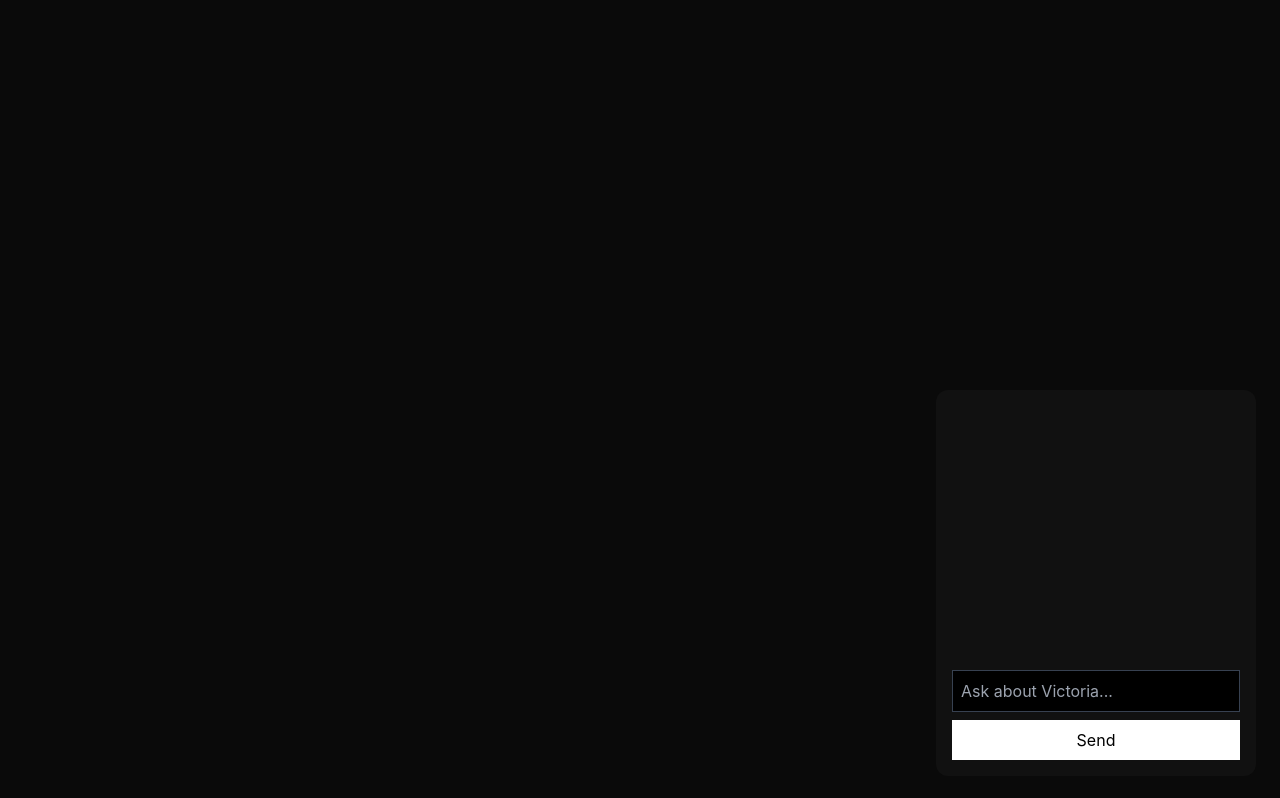
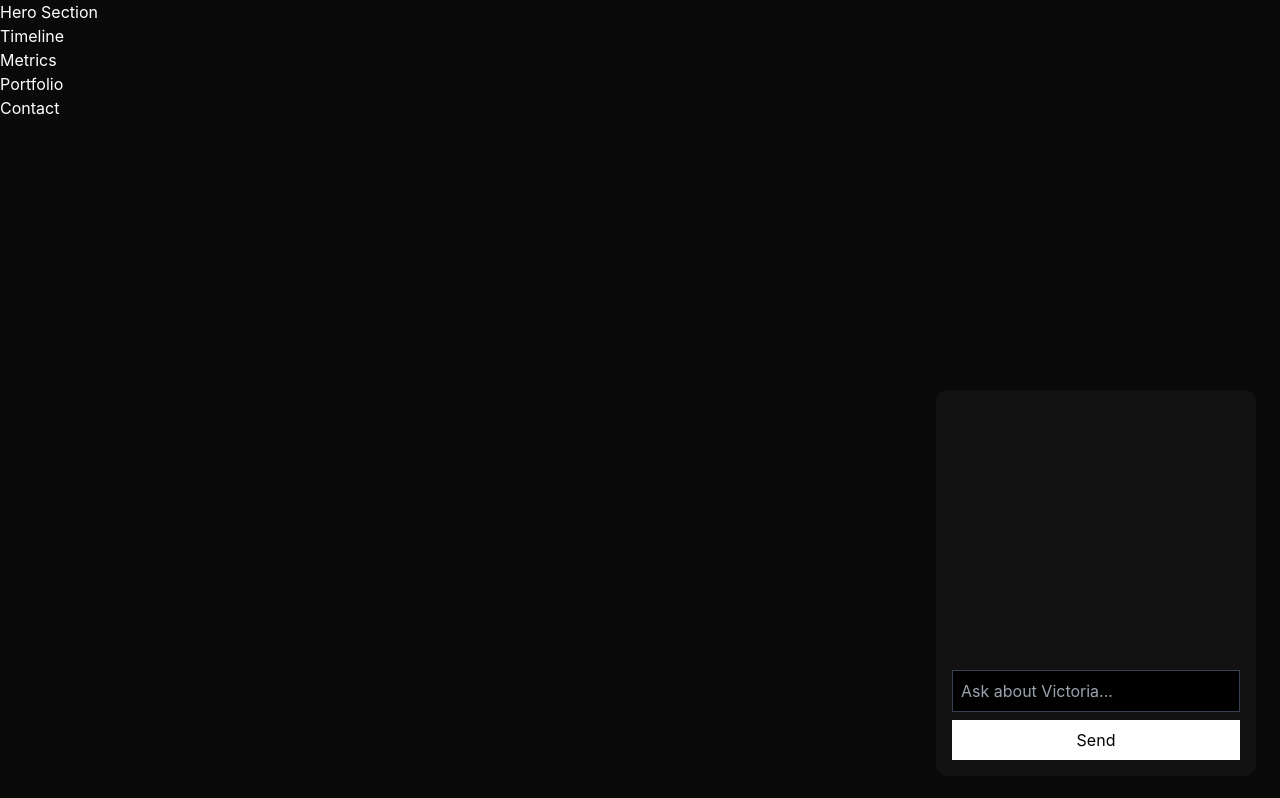
Before and after one commit to Emife1/victoria-emife-portfolio, a Next.js app: page / in a window 1280 px wide. Built offline with nearby package versions, Linux system fonts and the light colour scheme.

Commit message:
fix: add missing section components (actual files)

```diff
--- a/components/sections/ContactSection.tsx
+++ b/components/sections/ContactSection.tsx
@@ -1 +1,3 @@
-export default function ContactSection(){return <section></section>;}
+export default function ContactSection() {
+  return <section>Contact</section>;
+}
--- a/components/sections/HeroSection.tsx
+++ b/components/sections/HeroSection.tsx
@@ -1 +1,3 @@
-export default function HeroSection(){return <section></section>;}
+export default function HeroSection() {
+  return <section>Hero Section</section>;
+}
--- a/components/sections/MetricsDashboard.tsx
+++ b/components/sections/MetricsDashboard.tsx
@@ -1 +1,3 @@
-export default function MetricsDashboard(){return <section></section>;}
+export default function MetricsDashboard() {
+  return <section>Metrics</section>;
+}
--- a/components/sections/PortfolioCarousel.tsx
+++ b/components/sections/PortfolioCarousel.tsx
@@ -1 +1,3 @@
-export default function PortfolioCarousel(){return <section></section>;}
+export default function PortfolioCarousel() {
+  return <section>Portfolio</section>;
+}
--- a/components/sections/TimelineScroller.tsx
+++ b/components/sections/TimelineScroller.tsx
@@ -1 +1,3 @@
-export default function TimelineScroller(){return <section></section>;}
+export default function TimelineScroller() {
+  return <section>Timeline</section>;
+}
```
